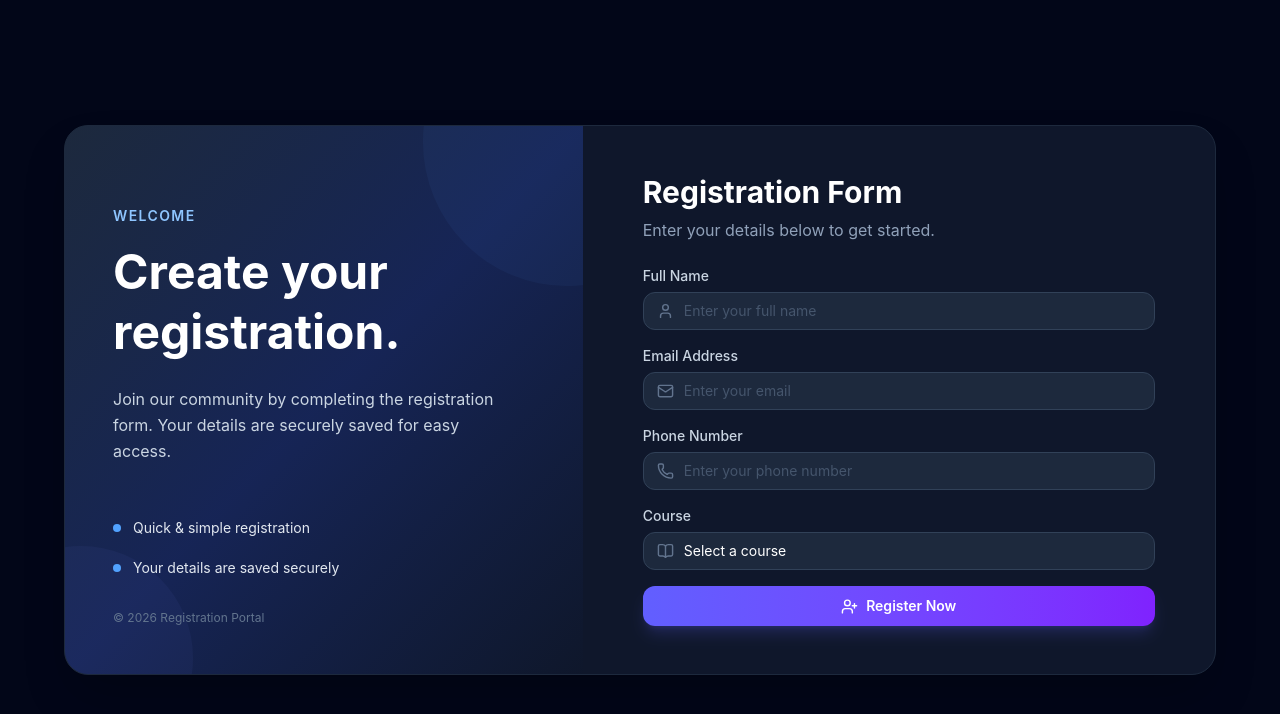
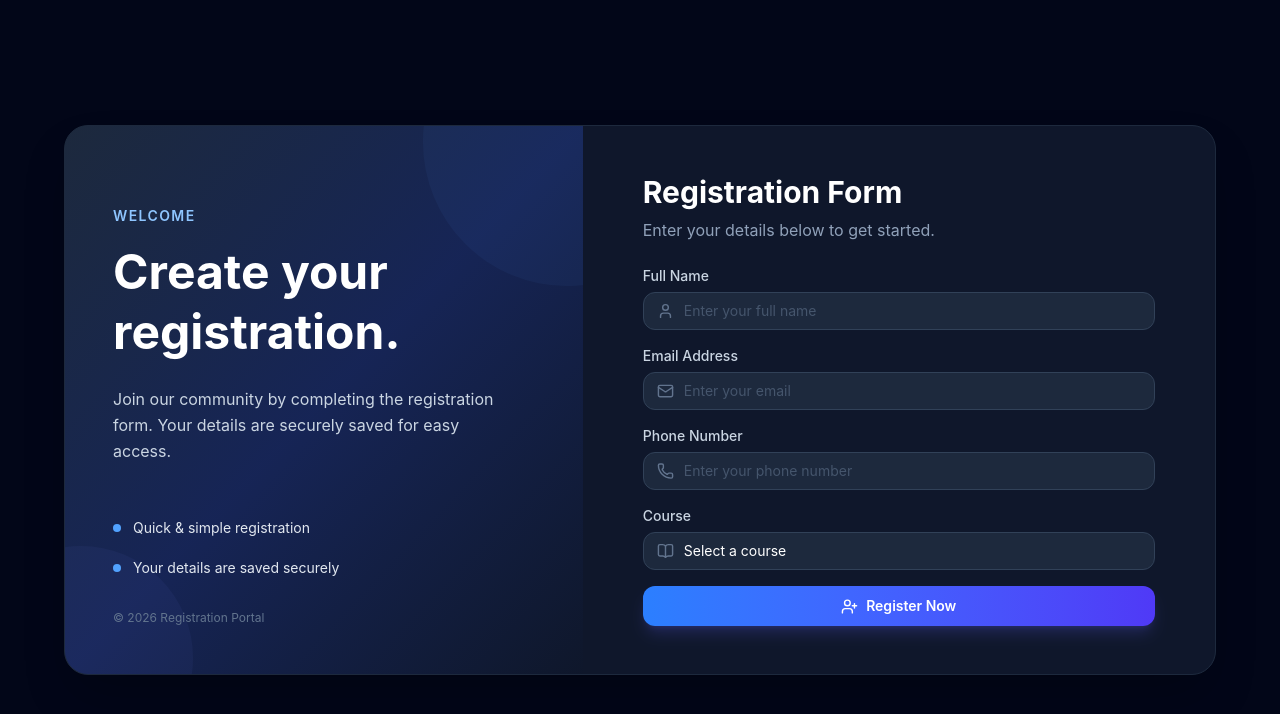
Before and after one commit to judithjoshitha01/reg-form, a React (Vite) app: page /register in a window 1280 px wide. Shown: the top 714 px of the page. Built offline with nearby package versions, Linux system fonts and the light colour scheme.

Commit message:
Update RegistrationForm.jsx

```diff
--- a/src/pages/RegistrationForm.jsx
+++ b/src/pages/RegistrationForm.jsx
@@ -270,7 +270,7 @@ function RegistrationForm() {
               {/* Register Button */}
               <button
                 type="submit"
-                className="w-full mt-2 bg-gradient-to-r from-indigo-500 to-violet-600 text-white font-semibold py-2.5 rounded-xl flex items-center justify-center gap-2 text-sm shadow-lg shadow-indigo-500/20 hover:shadow-indigo-500/40 hover:-translate-y-0.5 active:translate-y-0 transition duration-200"
+                className="w-full mt-2 bg-gradient-to-r from-blue-500 to-indigo-600 text-white font-semibold py-2.5 rounded-xl flex items-center justify-center gap-2 text-sm shadow-lg shadow-indigo-500/20 hover:shadow-indigo-500/40 hover:-translate-y-0.5 active:translate-y-0 transition duration-200"
               >
                 <UserPlus size={17} />
                 Register Now
```
